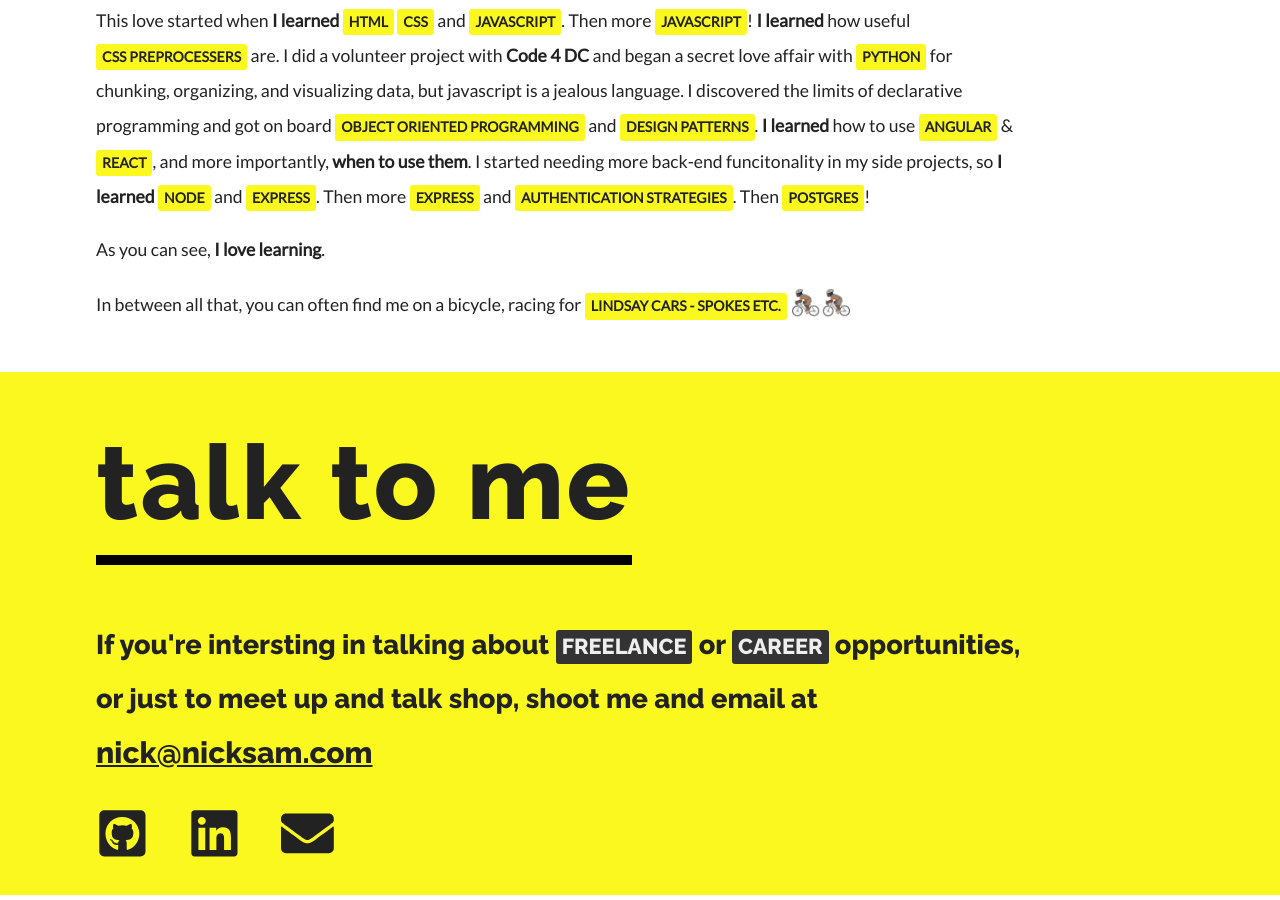
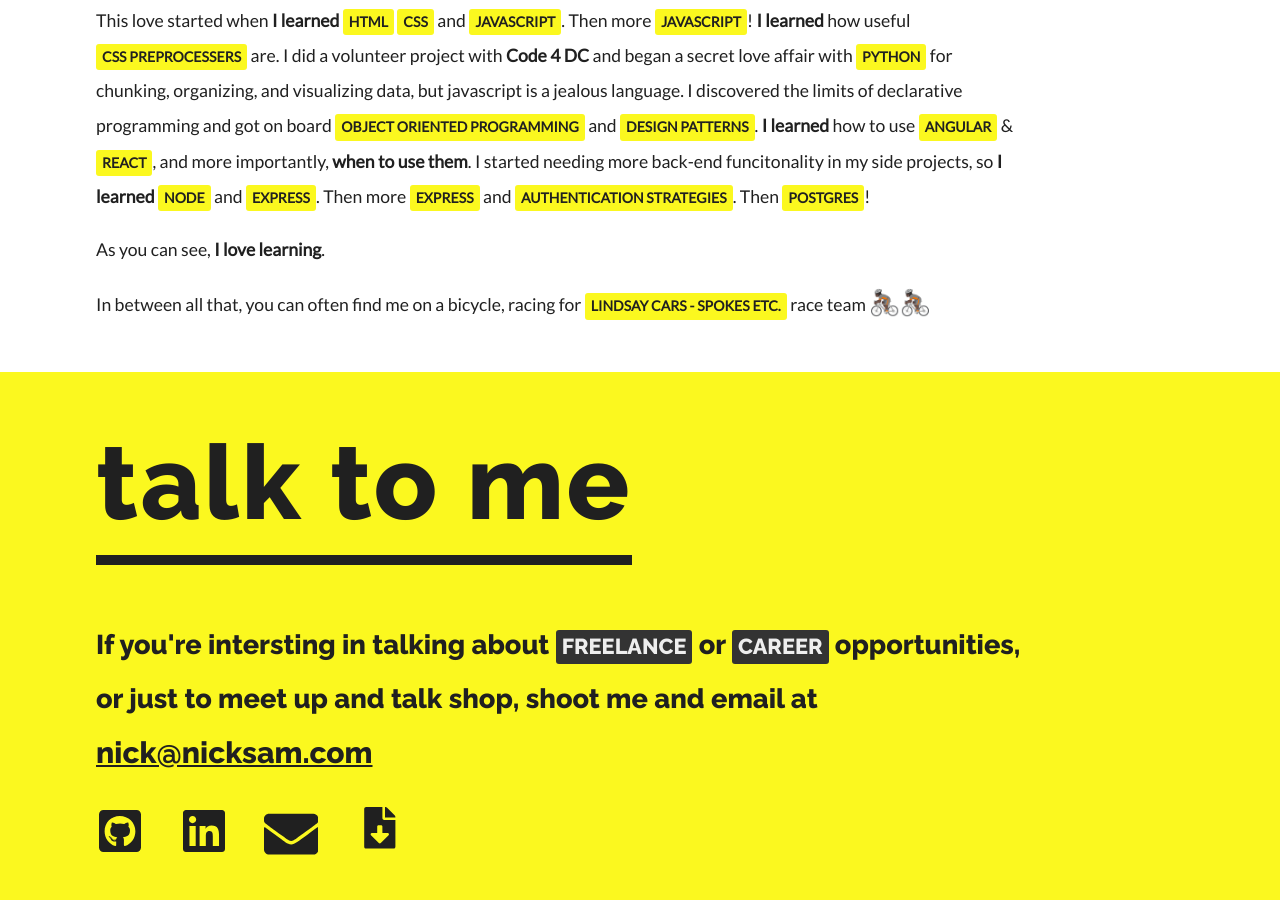
Before and after one commit to samiam151/portfolio-2019, a React app: page / in a window 1280 px wide. Shown: the part 2400-3300 px from the top of the page. Built offline with nearby package versions, Linux system fonts and the light colour scheme.

Commit message:
Added contact icons and resume

```diff
--- a/scripts/components/About/index.js
+++ b/scripts/components/About/index.js
@@ -20,7 +20,7 @@ export const AboutSection = (props) => {
 
                     <p>As you can see, <b>I love learning</b>.</p>
 
-                    <p>In between all that, you can often find me on a bicycle, racing for <Tag inline="true">lindsay cars - spokes etc.</Tag> <span className="bicycle">🚴🏿🚴🏿</span></p>
+                    <p>In between all that, you can often find me on a bicycle, racing for <Tag inline="true">lindsay cars - spokes etc.</Tag> race team <span className="bicycle">🚴🏿🚴🏿</span></p>
                 </Container>
             </section>
         </ScrollIn>
--- a/scripts/components/Contact/index.js
+++ b/scripts/components/Contact/index.js
@@ -1,29 +1,36 @@
 import React from "react";
 import { Container } from "../Utilities/Container";
-import { FaLinkedin, FaEnvelope, FaGithubSquare } from "react-icons/fa";
+import { FaLinkedin, FaEnvelope, FaGithubSquare, FaFileDownload } from "react-icons/fa";
 import { Tag } from "../Utilities/Tag";
+import { ScrollIn } from "../Utilities/ScrollIn";
 
 export const ContactSection = (props) => {
     return (
+        <ScrollIn>
             <section className="portfolio__contact background--green">
                 <Container>
                     <h2>talk to me</h2>
                     <p>If you're intersting in talking about <Tag inline="true">freelance</Tag> or <Tag inline="true">career</Tag> opportunities, or just to meet up and talk shop, shoot me and email at <a href="mailto:nick@nicksam.com">nick@nicksam.com</a></p>
 
                     <div className="portfolio__contact--links">
-                    <a target="_blank" href="https://github.com/samiam151">
+                        <a className="portfolio__contact--links--github" target="_blank" href="https://github.com/samiam151">
                             <FaGithubSquare />
                         </a>
 
-                    <a target="_blank" href="https://www.linkedin.com/in/nicolas-sam-6b695050/">
+                        <a className="portfolio__contact--links--linkedin" target="_blank" href="https://www.linkedin.com/in/nicolas-sam-6b695050/">
                             <FaLinkedin />
                         </a>
 
-                    <a target="_blank" href="mailto:nick@nicksam.com">
+                        <a className="portfolio__contact--links--mail" target="_blank" href="mailto:nick@nicksam.com">
                             <FaEnvelope />
+                        </a>
+
+                        <a className="portfolio__contact--links--resume" target="_blank" href="#">
+                            <FaFileDownload />
                         </a>
                     </div>
                 </Container>
             </section>
+        </ScrollIn>
     );
 }
--- a/styles/globals/typography.scss
+++ b/styles/globals/typography.scss
@@ -15,7 +15,7 @@ h2 {
 
     display: inline-block;
     padding-bottom: 0.2em;
-    border-bottom: 0.1em solid black;
+    border-bottom: 0.1em solid $black;
 
     margin: 0.25em 0 0.5em;
         // padding: 0 86px;
--- a/styles/globals/vars.scss
+++ b/styles/globals/vars.scss
@@ -1,5 +1,5 @@
 // Colors
-$black: #222;
+$black: #202020;
 $green: #FBF81F; // #5eff54; //#7dfc75;
 $white: #eee;
 
--- a/styles/sections/contact.scss
+++ b/styles/sections/contact.scss
@@ -9,12 +9,25 @@
         }
     }
 
-    .portfolio__contact--links svg {
-        font-size: 3em;
-        margin-right: 0.55em;
+    .portfolio__contact--links {
+        display: flex;
+        align-content: center;
 
-        @include lg {
-            margin-right: 0.75em;
+        a {
+            font-size: 3em;
+            margin-right: 0.55em;
+
+            @include lg {
+                margin-right: 0.75em;
+            }
+
+            &.portfolio__contact--links--mail {
+                font-size: 3.4em;
+            }
+
+            &.portfolio__contact--links--resume {
+                font-size: 2.6em;
+            }
         }
     }
 
```
Also changed, not shown: build/main.css, 2 other files. Lines whose indentation alone changed are shown as unchanged.
